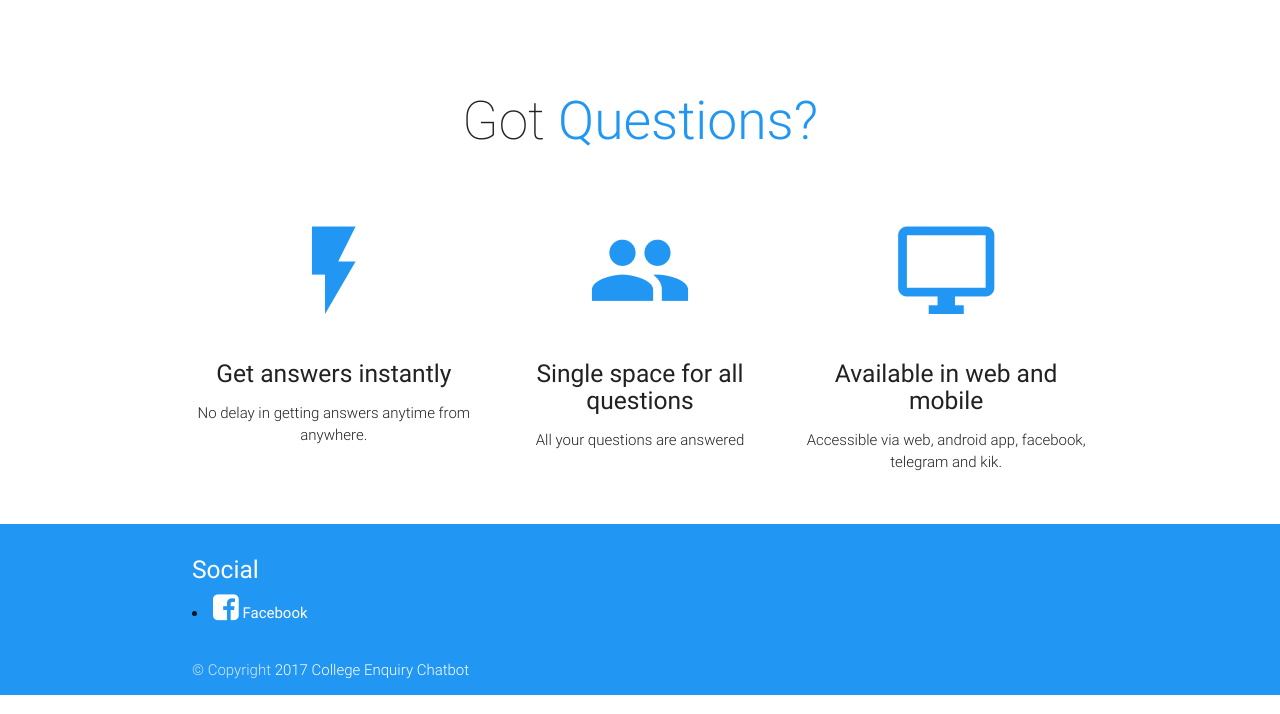
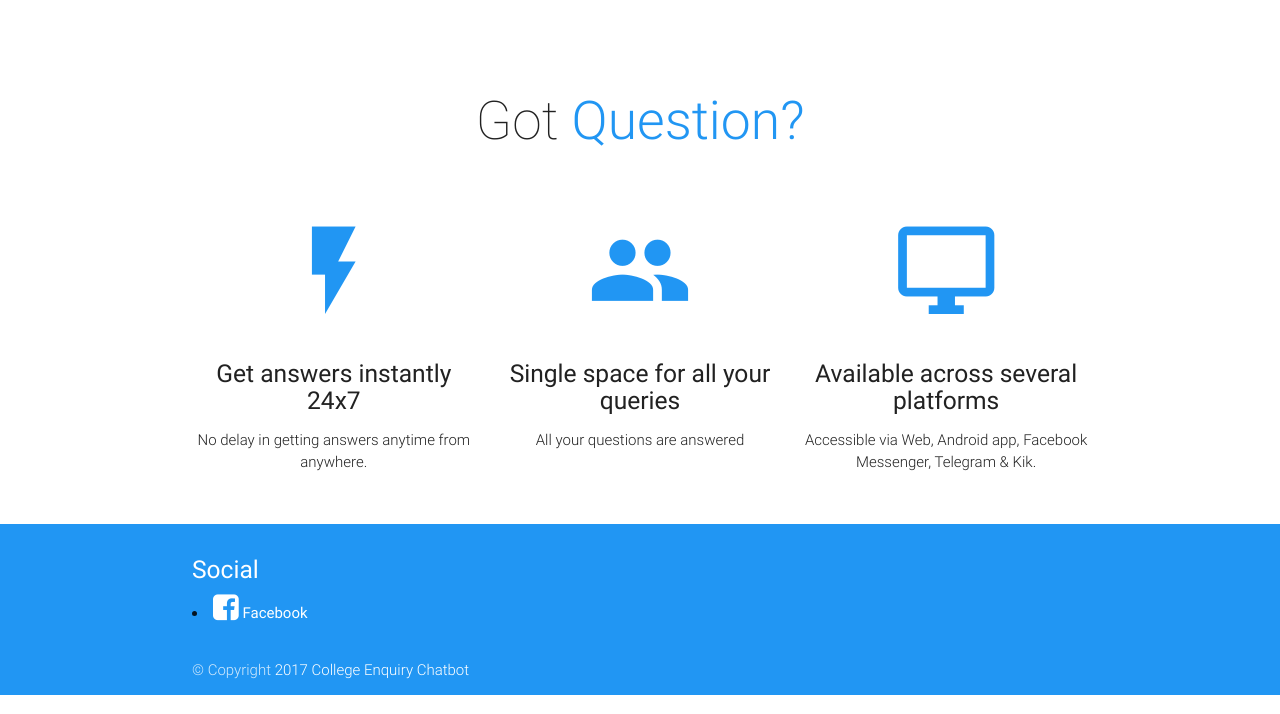
Before and after one commit to josethomasd/ccbwebclient, a Flask app: page / in a window 1280 px wide. Shown: the part 64-778 px from the top of the page. Run offline with Flask 2, Linux system fonts and the light colour scheme.

Commit message:
organised working

```diff
--- a/app.py
+++ b/app.py
@@ -11,7 +11,6 @@ from flask_login import current_user, login_user, login_required, LoginManager,l
 from werkzeug.security import generate_password_hash,check_password_hash
 
 from flask_heroku import Heroku
-
 
 from forms import Login,Register
 
@@ -79,7 +78,10 @@ class User(db.Model):
 
 @app.route("/")
 def index():
-	return render_template("index.html",title="Home")
+    log = 0
+    if current_user.is_authenticated:
+        log = 1
+    return render_template("index.html",title="Home",log=log)
 
 @app.route("/signin",methods=['GET','POST'])
 def signin():
@@ -102,6 +104,8 @@ def signin():
 
 @app.route("/register",methods=['GET','POST'])
 def register():
+    if current_user.is_authenticated:
+        return redirect(url_for('chat'))
     form = Register()
     error = None
     if form.validate_on_submit():
@@ -119,6 +123,11 @@ def register():
 
 @app.route("/chat",methods=['GET'])
 def chat():
+    login_check = 0
+    if current_user.is_authenticated:
+        login_check = 1
+    if login_check == 0:
+        return redirect(url_for('signin'))
     return render_template("chat.html")
 
 @socketio.on('my event', namespace='/test')
--- a/templates/index.html
+++ b/templates/index.html
@@ -37,12 +37,17 @@
         <div class="container">
             <div class="nav-wrapper">
             <a href="/" id="logo-container" class="brand-logo">
-            	<div class="mobileShow">College Chatbot</div>
+            	<div class="mobileShow"> College Chatbot</div>
             	<div class="mobileHide">College Enquiry Chatbot</div>
             	</a>
                 <ul class="right hide-on-med-and-down">
-                    <li><a href="signin">Login</a></li>
-                    <li><a href="register">Register</a></li>
+        			{% if log %}
+                    	<li><a href="chat">Chat</a></li>
+                        <li><a href="signout">Sign out</a></li>
+                    {% else %}
+                     	<li><a href="signin">Login</a></li>
+                    	<li><a href="register">Register</a></li>
+                    {% endif %}
                 </ul>
                 <ul id="nav-mobile" class="side-nav">
                     <li><a href="signin">Login</a></li>
@@ -73,28 +78,29 @@
     <div class="container">
         <div class="row">
             <div  class="col s12">
-                <h2 class="center header text_h2">Got<span class="span_h2"> Questions?</span> </h2>
+                <h2 class="center header text_h2">Got<span class="span_h2"> Question?</span> </h2>
             </div>
 
             <div  class="col s12 m4 l4">
                 <div class="center promo promo-example">
                     <i class="mdi-image-flash-on"></i>
-                    <h5 class="promo-caption">Get answers instantly</h5>
+                    <h5 class="promo-caption">Get answers instantly <br>24x7</h5>
                     <p class="light center">No delay in getting answers anytime from anywhere.</p>
                 </div>
             </div>
             <div class="col s12 m4 l4">
                 <div class="center promo promo-example">
                     <i class="mdi-social-group"></i>
-                    <h5 class="promo-caption">Single space for all questions</h5>
+                    <h5 class="promo-caption">Single space for all your queries</h5>
                     <p class="light center">All your questions are answered</p>
+
                 </div>
             </div>
             <div class="col s12 m4 l4">
                 <div class="center promo promo-example">
                     <i class="mdi-hardware-desktop-windows"></i>
-                    <h5 class="promo-caption">Available in web and mobile</h5>
-                    <p class="light center">Accessible via web, android app, facebook, telegram and kik.</p>
+                    <h5 class="promo-caption">Available across several platforms</h5>
+                    <p class="light center">Accessible via Web, Android app, Facebook Messenger, Telegram & Kik.</p>
                 </div>
             </div>
         </div>
```
Also changed, not shown: templates/chat.html (+12 -7 lines), templates/register.html (+6 -28 lines), templates/signin.html (+4 -31 lines).
